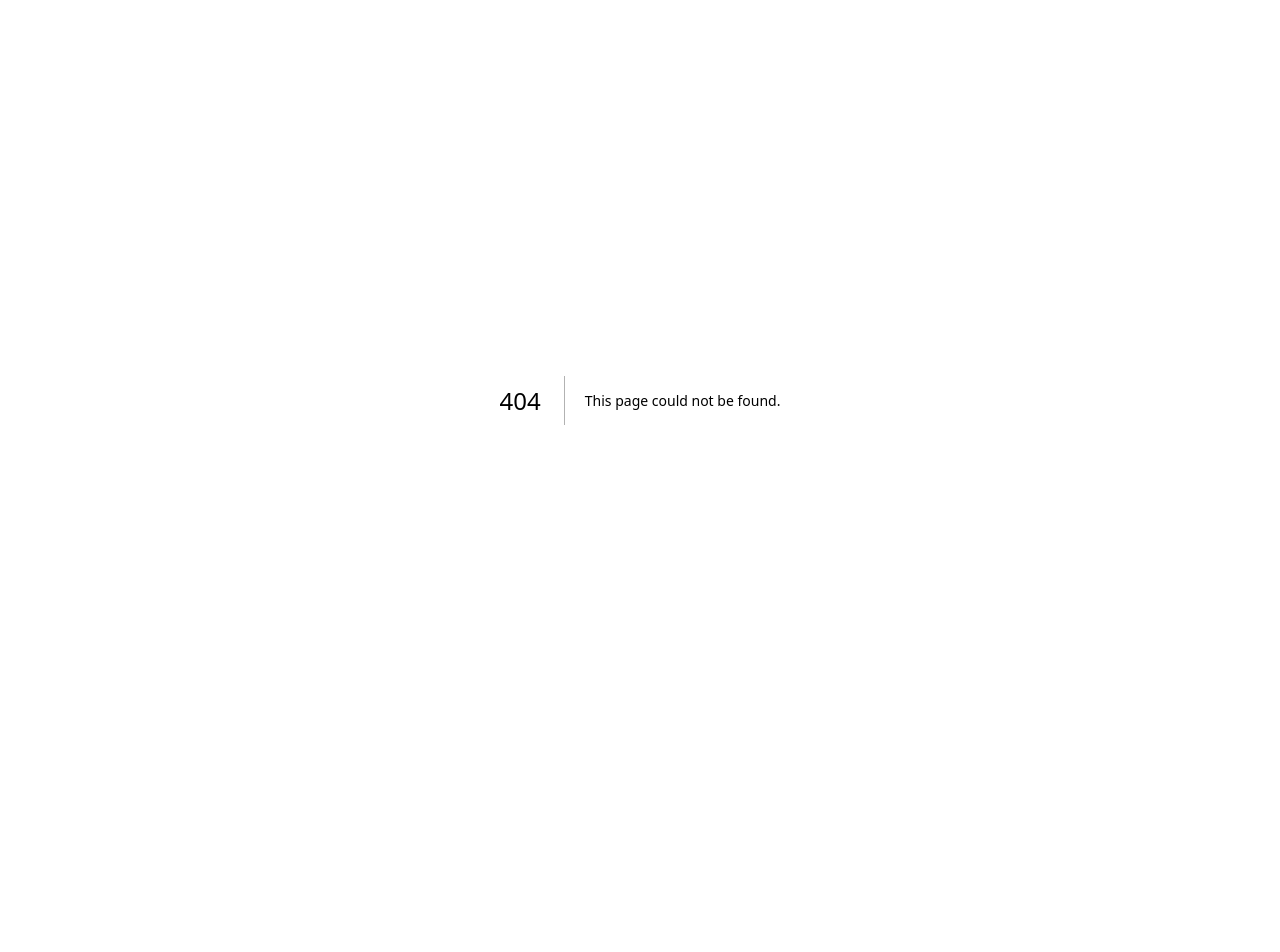
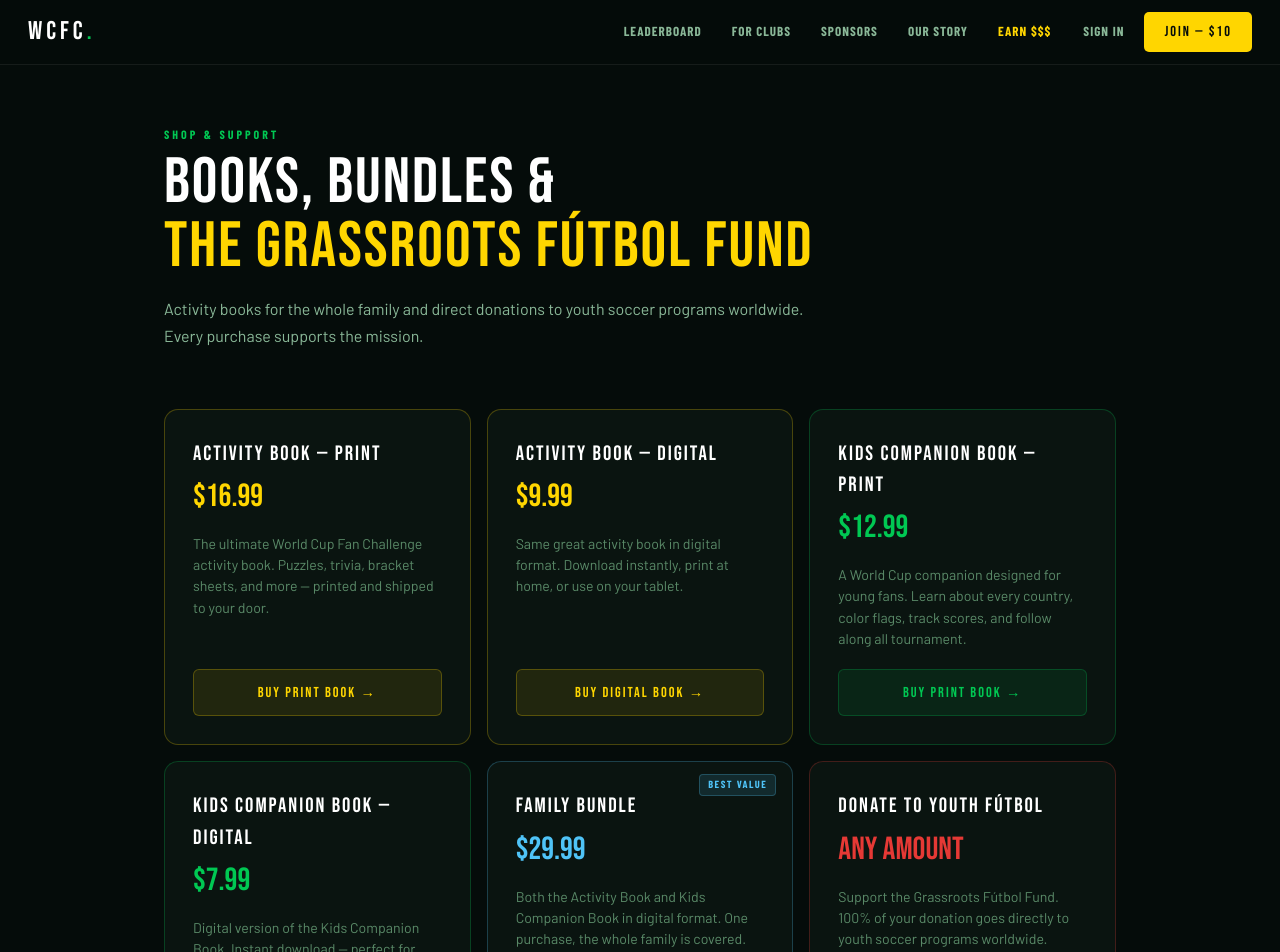
Before and after one commit to thomasjbartley-creator/wcfc-platform, a Next.js app: page /shop in a window 1280 px wide. Before the commit this address had no page. Shown: the top 952 px of the page. Before the commit the page ends 800 px from the top, so only its background shows below. Built offline with nearby package versions, Linux system fonts and the light colour scheme.

Commit message:
Add /shop page with 6 products and PayPal NCP links

```diff
--- /dev/null
+++ b/app/shop/page.tsx
@@ -0,0 +1,146 @@
+import Link from 'next/link'
+import type { Metadata } from 'next'
+
+export const metadata: Metadata = {
+  title: 'Shop & Donate — WCFC',
+  description: 'Activity books, companion guides, and donations supporting youth soccer worldwide through the Grassroots Fútbol Fund.',
+}
+
+export default function ShopPage() {
+  const products = [
+    {
+      name: 'Activity Book — Print',
+      price: '$16.99',
+      color: '#FFD600',
+      desc: 'The ultimate World Cup Fan Challenge activity book. Puzzles, trivia, bracket sheets, and more — printed and shipped to your door.',
+      link: 'https://paypal.com/ncp/payment/26TUUPRGDY9JN',
+      cta: 'BUY PRINT BOOK',
+    },
+    {
+      name: 'Activity Book — Digital',
+      price: '$9.99',
+      color: '#FFD600',
+      desc: 'Same great activity book in digital format. Download instantly, print at home, or use on your tablet.',
+      link: 'https://paypal.com/ncp/payment/M6D25ZH659M76',
+      cta: 'BUY DIGITAL BOOK',
+    },
+    {
+      name: 'Kids Companion Book — Print',
+      price: '$12.99',
+      color: '#00C853',
+      desc: 'A World Cup companion designed for young fans. Learn about every country, color flags, track scores, and follow along all tournament.',
+      link: 'https://paypal.com/ncp/payment/AXNLFY2XFNEMG',
+      cta: 'BUY PRINT BOOK',
+    },
+    {
+      name: 'Kids Companion Book — Digital',
+      price: '$7.99',
+      color: '#00C853',
+      desc: 'Digital version of the Kids Companion Book. Instant download — perfect for tablets and at-home printing.',
+      link: 'https://paypal.com/ncp/payment/HBGLE4CTWDNXN',
+      cta: 'BUY DIGITAL BOOK',
+    },
+    {
+      name: 'Family Bundle',
+      price: '$29.99',
+      color: '#4FC3F7',
+      desc: 'Both the Activity Book and Kids Companion Book in digital format. One purchase, the whole family is covered.',
+      badge: 'BEST VALUE',
+      link: 'https://paypal.com/ncp/payment/RBE7J24VPBZ9U',
+      cta: 'BUY FAMILY BUNDLE',
+    },
+    {
+      name: 'Donate to Youth Fútbol',
+      price: 'Any Amount',
+      color: '#E53935',
+      desc: 'Support the Grassroots Fútbol Fund. 100% of your donation goes directly to youth soccer programs worldwide.',
+      link: 'https://paypal.com/ncp/payment/BTKA5UPNZ64FQ',
+      cta: 'DONATE NOW',
+    },
+  ]
+
+  return (
+    <div style={{ minHeight: '100vh', background: '#050C0A', fontFamily: "'Barlow', sans-serif", color: '#d0ead8' }}>
+      <link href="https://fonts.googleapis.com/css2?family=Bebas+Neue&family=Barlow+Condensed:wght@400;600;700&family=Barlow:wght@400;500&display=swap" rel="stylesheet" />
+
+      {/* NAV */}
+      <nav style={{ display: 'flex', alignItems: 'center', justifyContent: 'space-between', padding: '12px 28px', borderBottom: '1px solid rgba(255,255,255,0.07)', background: 'rgba(5,12,10,0.97)', position: 'sticky', top: 0, zIndex: 50, flexWrap: 'wrap', gap: '8px' }}>
+        <Link href="/" style={{ fontFamily: "'Bebas Neue'", fontSize: '1.6rem', color: 'white', letterSpacing: '4px', textDecoration: 'none' }}>
+          WCFC<span style={{ color: '#00C853' }}>.</span>
+        </Link>
+        <div style={{ display: 'flex', gap: '6px', alignItems: 'center', flexWrap: 'wrap' }}>
+          <Link href="/leaderboard" style={{ fontFamily: "'Barlow Condensed'", fontSize: '0.82rem', fontWeight: 700, color: '#8ab898', letterSpacing: '1px', textDecoration: 'none', padding: '7px 12px' }}>LEADERBOARD</Link>
+          <Link href="/clubs" style={{ fontFamily: "'Barlow Condensed'", fontSize: '0.82rem', fontWeight: 700, color: '#8ab898', letterSpacing: '1px', textDecoration: 'none', padding: '7px 12px' }}>FOR CLUBS</Link>
+          <Link href="/sponsors" style={{ fontFamily: "'Barlow Condensed'", fontSize: '0.82rem', fontWeight: 700, color: '#8ab898', letterSpacing: '1px', textDecoration: 'none', padding: '7px 12px' }}>SPONSORS</Link>
+          <Link href="/about" style={{ fontFamily: "'Barlow Condensed'", fontSize: '0.82rem', fontWeight: 700, color: '#8ab898', letterSpacing: '1px', textDecoration: 'none', padding: '7px 12px' }}>OUR STORY</Link>
+          <Link href="/affiliate" style={{ fontFamily: "'Barlow Condensed'", fontSize: '0.82rem', fontWeight: 700, color: '#FFD600', letterSpacing: '1px', textDecoration: 'none', padding: '7px 12px' }}>EARN $$$</Link>
+          <Link href="/auth/login" style={{ fontFamily: "'Barlow Condensed'", fontSize: '0.82rem', fontWeight: 700, color: '#8ab898', letterSpacing: '1px', textDecoration: 'none', padding: '7px 14px' }}>SIGN IN</Link>
+          <Link href="/auth/signup?plan=champion" style={{ fontFamily: "'Bebas Neue'", fontSize: '0.9rem', color: '#050C0A', background: '#FFD600', letterSpacing: '2px', textDecoration: 'none', padding: '9px 20px', borderRadius: '5px' }}>JOIN — $10</Link>
+        </div>
+      </nav>
+
+      <div style={{ maxWidth: '1000px', margin: '0 auto', padding: '60px 24px 80px' }}>
+
+        {/* HERO */}
+        <div style={{ marginBottom: '60px' }}>
+          <div style={{ fontFamily: "'Barlow Condensed'", fontSize: '0.75rem', fontWeight: 700, color: '#00C853', letterSpacing: '3px', marginBottom: '8px' }}>SHOP & SUPPORT</div>
+          <div style={{ fontFamily: "'Bebas Neue'", fontSize: 'clamp(2.4rem,6vw,4rem)', color: 'white', letterSpacing: '2px', lineHeight: 1, marginBottom: '16px' }}>
+            Books, Bundles &<br /><span style={{ color: '#FFD600' }}>the Grassroots Fútbol Fund</span>
+          </div>
+          <p style={{ fontFamily: "'Barlow'", fontSize: '1rem', color: '#8ab898', lineHeight: 1.7, maxWidth: '640px' }}>
+            Activity books for the whole family and direct donations to youth soccer programs worldwide. Every purchase supports the mission.
+          </p>
+        </div>
+
+        {/* PRODUCT CARDS */}
+        <div style={{ display: 'grid', gridTemplateColumns: 'repeat(auto-fill, minmax(280px, 1fr))', gap: '16px', marginBottom: '60px' }}>
+          {products.map(p => (
+            <div key={p.name} style={{ background: '#0a1410', border: `1.5px solid ${p.color}40`, borderRadius: '14px', padding: '28px', display: 'flex', flexDirection: 'column', position: 'relative' }}>
+              {p.badge && (
+                <div style={{ position: 'absolute', top: 12, right: 16, background: `${p.color}20`, border: `1px solid ${p.color}40`, color: p.color, fontFamily: "'Barlow Condensed'", fontSize: '0.65rem', letterSpacing: '1.5px', padding: '2px 8px', borderRadius: '4px', fontWeight: 700 }}>
+                  {p.badge}
+                </div>
+              )}
+              <div style={{ fontFamily: "'Bebas Neue'", fontSize: '1.3rem', color: 'white', letterSpacing: '2px', marginBottom: '4px' }}>{p.name}</div>
+              <div style={{ fontFamily: "'Bebas Neue'", fontSize: '2rem', color: p.color, marginBottom: '12px' }}>{p.price}</div>
+              <p style={{ fontFamily: "'Barlow'", fontSize: '0.88rem', color: '#5a8a68', lineHeight: 1.5, marginBottom: '20px', flex: 1 }}>{p.desc}</p>
+              <a
+                href={p.link}
+                target="_blank"
+                rel="noopener noreferrer"
+                style={{ display: 'block', padding: '12px', background: `${p.color}18`, border: `1px solid ${p.color}40`, color: p.color, fontFamily: "'Bebas Neue'", fontSize: '0.9rem', letterSpacing: '2px', borderRadius: '6px', textDecoration: 'none', textAlign: 'center' }}
+              >
+                {p.cta} →
+              </a>
+            </div>
+          ))}
+        </div>
+
+        {/* MISSION CALLOUT */}
+        <div style={{ background: 'linear-gradient(135deg,rgba(0,200,83,0.08),rgba(255,214,0,0.04))', border: '1px solid rgba(0,200,83,0.2)', borderRadius: '14px', padding: '32px', textAlign: 'center', marginBottom: '48px' }}>
+          <div style={{ fontFamily: "'Barlow Condensed'", fontSize: '0.72rem', color: '#00C853', letterSpacing: '3px', marginBottom: '8px' }}>THE GRASSROOTS FÚTBOL FUND</div>
+          <div style={{ fontFamily: "'Bebas Neue'", fontSize: '1.8rem', color: 'white', letterSpacing: '2px', marginBottom: '8px' }}>Every Dollar Goes to the Kids</div>
+          <p style={{ fontFamily: "'Barlow'", fontSize: '0.95rem', color: '#8ab898', lineHeight: 1.7, maxWidth: '560px', margin: '0 auto 24px' }}>
+            100% of donations through this page go directly to youth soccer programs worldwide. The Grassroots Fútbol Fund is the heart of the World Cup Fan Challenge — fans competing for a cause.
+          </p>
+          <a
+            href="https://paypal.com/ncp/payment/BTKA5UPNZ64FQ"
+            target="_blank"
+            rel="noopener noreferrer"
+            style={{ display: 'inline-block', padding: '14px 36px', background: '#00C853', color: '#050C0A', fontFamily: "'Bebas Neue'", fontSize: '1rem', letterSpacing: '3px', borderRadius: '6px', textDecoration: 'none' }}
+          >
+            DONATE ANY AMOUNT →
+          </a>
+        </div>
+
+        {/* BACK TO HOME */}
+        <div style={{ textAlign: 'center' }}>
+          <Link href="/" style={{ fontFamily: "'Barlow Condensed'", fontSize: '0.9rem', color: '#00C853', letterSpacing: '1px', textDecoration: 'none' }}>
+            ← Back to Home
+          </Link>
+        </div>
+
+      </div>
+    </div>
+  )
+}
```
